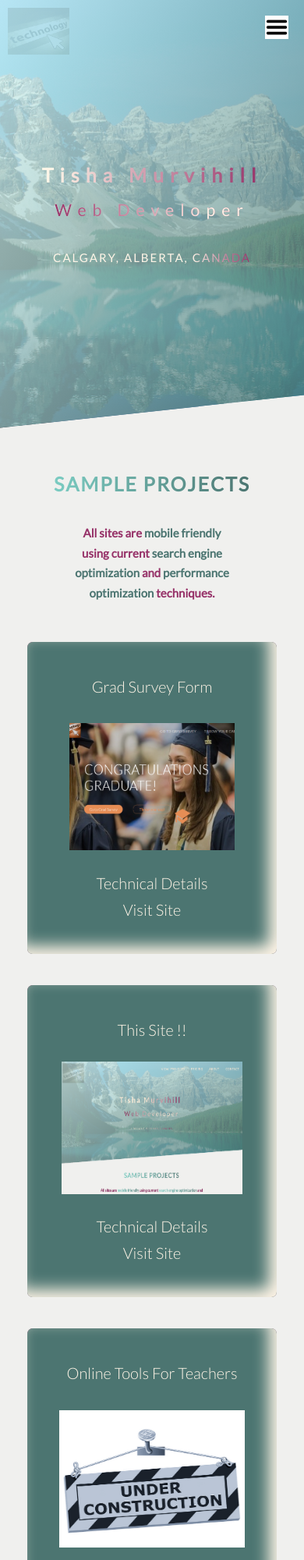
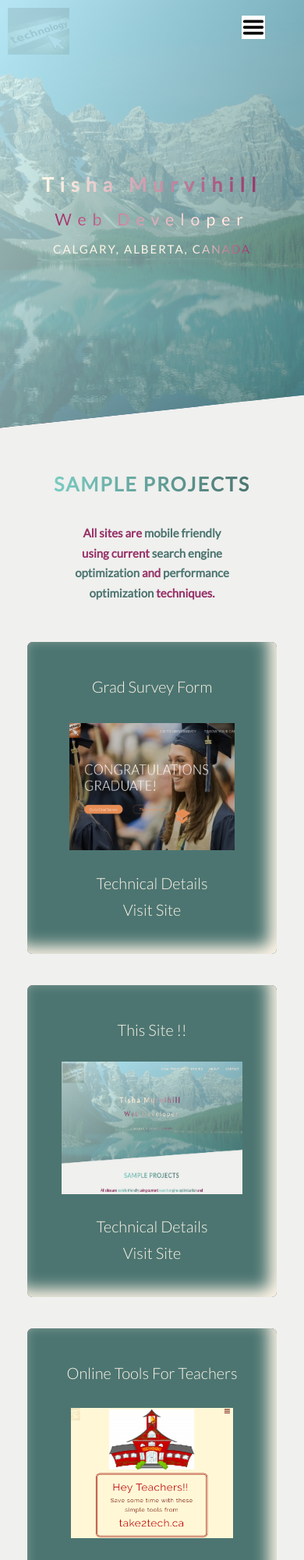
Before and after one commit to tmurvv/take2techsitesass, a website: page index.html in a window 390 px wide. Shown: the top 2000 px of the page at 78% size. Drawn offline with nearby package versions, Linux system fonts and the light colour scheme.

Commit message:
TeacherTools reference added

```diff
--- a/index.html
+++ b/index.html
@@ -98,7 +98,7 @@
                     <div>
                         <button class="o-linkStyle-light js--cardFrontTechnical1">Technical Details</button>
                         <p>
-                            <a href="InnoGradSurvey/gradindex.html" class="o-linkStyle-light" target="_blank">Visit Site</a>
+                            <a href="InnoGradSurvey/index.php" class="o-linkStyle-light" target="_blank">Visit Site</a>
                         </p>
                     </div>
 
@@ -185,13 +185,13 @@
 
                     <p>Online Tools For Teachers</p>
                     <div class="card__side--front-imgContainer3">
-                        <img class="card__side--front-img" alt="Grad Survey Landing Page" src="../img/underconstruction2mytint.gif">
+                        <img class="card__side--front-img" alt="Grad Survey Landing Page" src="../img/TeacherToolsScreenShot.png">
                     </div>
 
                     <div>
                         <button class="o-linkStyle-light js--cardFrontTechnical3">Technical Details</button>
                         <p>
-                            <a class="o-linkStyle-light" target="_blank">Visit Site</a>
+                            <a href="http://www.take2tech.ca/TeacherTools/" target="_blank" class="o-linkStyle-light">Visit Site</a>
                         </p>
                     </div>
 
@@ -224,15 +224,8 @@
                     </ul>
                     <div class="card__side--back-btnContainer">
                         <button type="button" class="o-linkStyle-light card__side--back-btn js--popBack3">Back</button><br>
-                        <a class="o-linkStyle-light card__side--back-btn">Visit Site</a>
+                        <a href="http://www.take2tech.ca/TeacherTools/" target="_blank" class="o-linkStyle-light card__side--back-btn">Visit Site</a>
                     </div>
-
-                    <!-- <div>
-                        <button type="button" class="o-linkStyle-light card__side--back-btn js--popBack3">Back</a>
-                    </div>
-                    <div class="card__side--back-btn">
-                        <a class="o-linkStyle-light" href="#">Visit Site</a>
-                    </div> -->
                 </div>
             </div>
         </div>
--- a/js/script.js
+++ b/js/script.js
@@ -64,19 +64,19 @@ $(document).ready(function () {
     //Check if glossary open on term click
     $(".js--openGlossary").click(function () {
         if (!$('js--checkVisible').is(':visible')) {
-           $(".glossary").removeClass("u-hideItem");
+            $(".glossary").removeClass("u-hideItem");
         }
     });
 
     //Show sticky header row in glossary
     $(".js--showSticky").waypoint(function (direction) {
-        if (direction == "down") {
-            $(".glossary__sticky").css("display", "flex");
-        } else {
-            $(".glossary__sticky").css("display", "none");
+        var screenWidth = window.matchMedia("(max-width: 600px");
+        if (!screenWidth.matches) {
+            if (direction == "down") {
+                $(".glossary__sticky").css("display", "flex");
+            } else {
+                $(".glossary__sticky").css("display", "none");
+            }
         }
     });
-
-
-
 });
--- a/sass/abstracts/_mixin.scss
+++ b/sass/abstracts/_mixin.scss
@@ -56,7 +56,6 @@
     color: transparent;
 }
 
-
 //MEDIA QUERIES SECTION
 //Recommended order of developing queries--base + typography > grid + page layout > components
 
--- a/sass/components/_about.scss
+++ b/sass/components/_about.scss
@@ -15,13 +15,12 @@
         &--imgCont {
             height: 15rem;
             width: 15rem;
+            float: left;
 
             @include respond(phone) {
 
-                height: 10rem;
-            width: 10rem;
-            }
-            float: left;
+                display: none;
+                }
 
             -webkit-shape-outside: circle(50% at 50% 50%);
             shape-outside: circle(50% at 50% 50%);
@@ -34,7 +33,6 @@
 
             font-size: 80%;
             @include respond(phone) {
-
                 font-size: 65%;
             }
             & > a {
--- a/sass/components/_glossary.scss
+++ b/sass/components/_glossary.scss
@@ -109,9 +109,6 @@
         clip-path: polygon(5% 0, 100% 0, 95% 100%, 0% 100%);
         opacity: .9;
         border: none;
-        @include respond(portrait) {
-            display: none;
-        }
     }
 }
 
--- a/sass/components/_projects.scss
+++ b/sass/components/_projects.scss
@@ -71,9 +71,9 @@
                 margin: 1rem auto 1rem;
             }
             &-imgContainer3 {
-                width: 85%;
-                height: 55%;
-                margin: 3rem auto 1rem;
+                width: 74%;
+                height: 52%;
+                margin: 1.5rem auto 1rem;
             }
             &-img {
                 width: 100%;
--- a/sass/layout/_header.scss
+++ b/sass/layout/_header.scss
@@ -32,6 +32,9 @@ HEADER ELEMENTS INSTRUCTIONS
         &--mainHeading {
             letter-spacing: .8rem;
             font-weight: 600;
+            &:focus {
+                outline:none;
+            }
 
             &>span {
                 @include clipTextTertiaryRev;
@@ -42,7 +45,6 @@ HEADER ELEMENTS INSTRUCTIONS
 
         &--subText {
             font-weight: 400;
-            padding-top: 3rem;
             font-size: 75%;
             background-image: linear-gradient(to right, $colorSecondary 70%, $colorTertiary-dark);
             -webkit-background-clip: text;
--- a/sass/layout/_navigation.scss
+++ b/sass/layout/_navigation.scss
@@ -53,10 +53,11 @@
         display: none;
         position: fixed;
         top: 2rem;
-        right: 2rem;
+        right: 5rem;
         @include respond(portrait) {
             display: block;
         }
+
         &-hamburger {
             height: 3rem;
         }
```
Also changed, not shown: css/style.compiled.css, css/style.css, css/style.prefix.css, img/TeacherToolsScreenShot.png (added), 1 other file.
